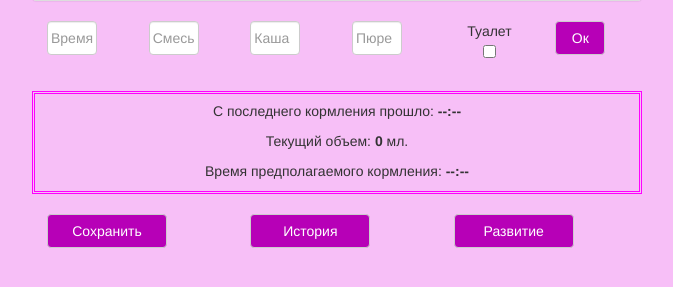
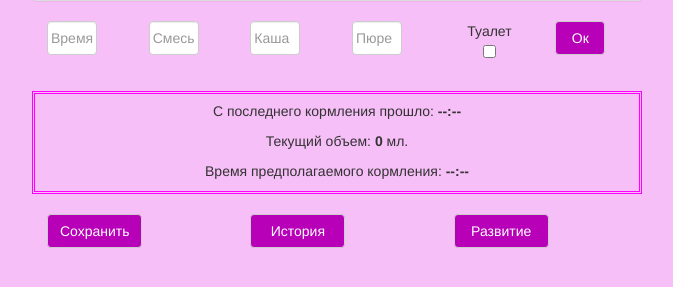
Before and after one commit to Firexd2/family, a Django app: page /baby/ in a window 1280 px wide. Shown: the part 103-390 px from the top of the page, without its empty margins (303-976 px from the left). Run offline with Django 3.2, Linux system fonts and the light colour scheme; data that the repository does not hold is empty; some libraries are stand-ins or nearby versions.

Commit message:
fix buttons

```diff
--- a/baby/templates/current_day.html
+++ b/baby/templates/current_day.html
@@ -73,13 +73,13 @@
             </b></p>
         </div>
         <div class="col-xs-4">
-            <button onclick="location.href='/baby/save/'" style="background: #b700b7; width: 120px; color: white" class="btn btn-default" type="submit">Сохранить</button>
+            <button onclick="location.href='/baby/save/'" style="background: #b700b7; width: 95px; color: white" class="btn btn-default" type="submit">Сохранить</button>
         </div>
         <div class="col-xs-4">
-            <button onclick="location.href='/baby/history/'" style="background: #b700b7; width: 120px; color: white" class="btn btn-default" type="submit">История</button>
+            <button onclick="location.href='/baby/history/'" style="background: #b700b7; width: 95px; color: white" class="btn btn-default" type="submit">История</button>
         </div>
         <div class="col-xs-4">
-            <button onclick="location.href='/baby/baby_weight/'" style="background: #b700b7; width: 120px; color: white" class="btn btn-default" type="submit">Развитие</button>
+            <button onclick="location.href='/baby/baby_weight/'" style="background: #b700b7; width: 95px; color: white" class="btn btn-default" type="submit">Развитие</button>
         </div>
     </div>
 {% endblock %}
--- a/baby/templates/history.html
+++ b/baby/templates/history.html
@@ -34,5 +34,5 @@
             </table>
         </div>
     </article>
-         <button onclick="location.href='/baby/'" style="position: fixed; bottom: 30px; left:45%;background: #b700b7; width: 120px; color: white" class="btn btn-default" type="submit">На главную</button>
+         <button onclick="location.href='/baby/'" style="position: fixed; bottom: 30px; left:30px;background: #b700b7; width: 120px; color: white" class="btn btn-default" type="submit">На главную</button>
 {% endblock %}
```
